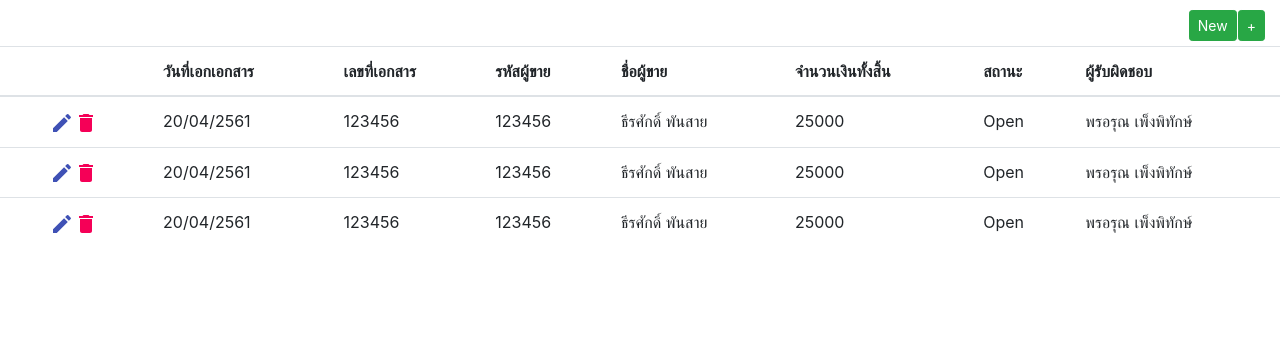
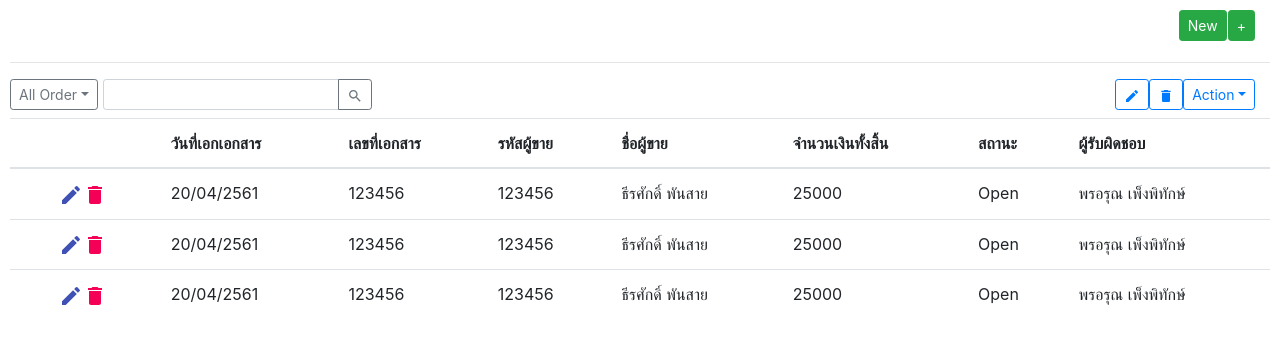
Before and after one commit to theerasak555/Workshop-CRUD, a React (Create React App) app: page / in a window 1280 px wide. Shown: the top 344 px of the page. Built offline with nearby package versions, Linux system fonts and the light colour scheme.

Commit message:
update ui

```diff
--- a/src/Components/Home/Home.css
+++ b/src/Components/Home/Home.css
@@ -1,3 +1,6 @@
+.home{
+    margin: 0px 10px 0px 10px;
+}
 .top-menu{
     display: flex;
     justify-content: flex-end;
@@ -6,3 +9,13 @@
 .new-btn{
     padding-right: 1px;
 }
+.topnav-actionmenu{
+    display: flex;
+    justify-content: space-between;
+}
+.sort-menu{
+    display: flex;
+}
+.mb-2{
+    padding-right: 5px;
+}
--- a/src/Components/Home/Home.js
+++ b/src/Components/Home/Home.js
@@ -1,24 +1,76 @@
-import React,{useContext} from 'react';
-import {Link} from 'react-router-dom';
+import React, { useContext } from 'react';
+import { Link } from 'react-router-dom';
 import DeleteIcon from '@material-ui/icons/Delete';
 import EditIcon from '@material-ui/icons/Edit';
-import { Button, Table } from 'react-bootstrap'
+import SearchIcon from '@material-ui/icons/Search';
+import { Button, Table, Dropdown, DropdownButton, ButtonGroup, InputGroup, FormControl } from 'react-bootstrap'
 import './Home.css'
-import {OrderContext} from '../OrderContext/OrderContext.js'
+import { OrderContext } from '../OrderContext/OrderContext.js'
 
 const Home = () => {
-    const [orders,setOrders] = useContext(OrderContext);
+    const [orders, setOrders] = useContext(OrderContext);
     return (
-        <div>
+        <div className="home">
             <div className="top-menu">
                 <div className="new-btn"><Link to="/form/basicdata"><Button variant="success" size="sm">New</Button></Link></div>
                 <Link to="/form"><Button variant="success" size="sm">+</Button></Link>
-            </div>
+            </div><hr/>
             <div className="topnav-actionmenu">
-
+                <div className="sort-menu">
+                    <div className="mb-2">
+                        {[DropdownButton].map((DropdownType, idx) => (
+                            <DropdownType
+                                as={ButtonGroup}
+                                key={idx}
+                                id={`dropdown-button-drop-${idx}`}
+                                size="sm"
+                                variant="outline-secondary"
+                                title="All Order"
+                            >
+                                <Dropdown.Item eventKey="1">ชื่อผู้ขาย</Dropdown.Item>
+                                <Dropdown.Item eventKey="2">เลขที่เอกสาร</Dropdown.Item>
+                                <Dropdown.Item eventKey="3">วันที่เอกเอกสาร</Dropdown.Item>
+                            </DropdownType>
+                        ))}
                     </div>
                     <div>
-                <Table responsive="sm">
+                        <InputGroup size="sm" className="mb-2">
+                            <FormControl
+                                type="text"
+                                aria-label="Small"
+                                aria-describedby="inputGroup-sizing-sm"
+                            />
+                            <InputGroup.Append>
+                                <Button variant="outline-secondary" size="sm"><SearchIcon style={{ fontSize: 16 }} /></Button>
+                            </InputGroup.Append>
+                        </InputGroup>
+                    </div>
+                </div>
+                <div className="action-menu">
+                    <div className="btn-act">
+                        <Button size="sm" variant="outline-primary"><EditIcon style={{ fontSize: 16 }}/></Button>
+                        <Button size="sm" variant="outline-primary"><DeleteIcon style={{ fontSize: 16 }}/></Button>
+                    </div>
+                    <div className="mb-2">
+                        {[DropdownButton].map((DropdownType, idx) => (
+                            <DropdownType
+                                as={ButtonGroup}
+                                key={idx}
+                                id={`dropdown-button-drop-${idx}`}
+                                size="sm"
+                                variant="outline-primary"
+                                title="Action"
+                            >
+                                <Dropdown.Item eventKey="1">Delete</Dropdown.Item>
+                                <Dropdown.Item eventKey="2">Add</Dropdown.Item>
+                                <Dropdown.Item eventKey="3">Edit</Dropdown.Item>
+                            </DropdownType>
+                        ))}
+                    </div>
+                </div>
+            </div>
+            <div>
+                <Table responsive="sm" responsive="md">
                     <thead>
                         <tr>
                             <th></th>
@@ -33,12 +85,12 @@ const Home = () => {
                         </tr>
                     </thead>
                     <tbody>
-                        { orders.map(order =>
+                        {orders.map(order =>
 
                             <tr key={order.id}>
                                 <td></td>
-                            <td><EditIcon color="primary" />
-                                <Link to={"/delete/"+order.id}><DeleteIcon color="secondary" /></Link>
+                                <td><EditIcon color="primary"/>
+                                    <Link to={"/delete/" + order.id}><DeleteIcon color="secondary"/></Link>
                                 </td>
                                 <td>{order.date}</td>
                                 <td>{order.no}</td>
```
Lines whose indentation alone changed are shown as unchanged.
